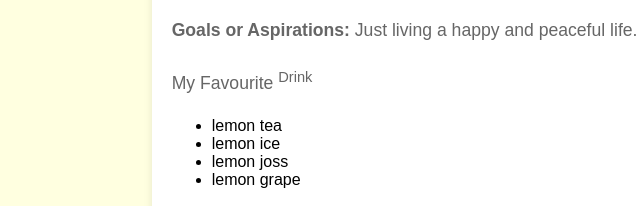
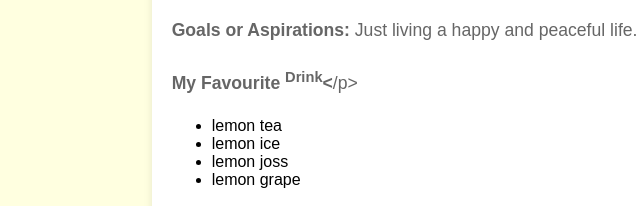
Before and after one commit to YidAzman/Sayyid, a plain HTML site: page about.html in a window 1280 px wide. Shown: the part 512-718 px from the top of the page, 295-935 px from the left. Drawn offline with Linux system fonts and the light colour scheme.

Commit message:
Update about.html

```diff
--- a/about.html
+++ b/about.html
@@ -192,7 +192,7 @@
       <p><b>Family Background:</b> I have 10 siblings and iam number 8th</p>
       <p><b>Goals or Aspirations:</b> Just living a happy and peaceful life. </p>
 
-      <p>My Favourite <sup>Drink</sup></p>
+      <p><b>My Favourite <sup>Drink</sup><</b>/p>
        <ul>
        <li>lemon tea</li>
        <li>lemon ice</li>
```
